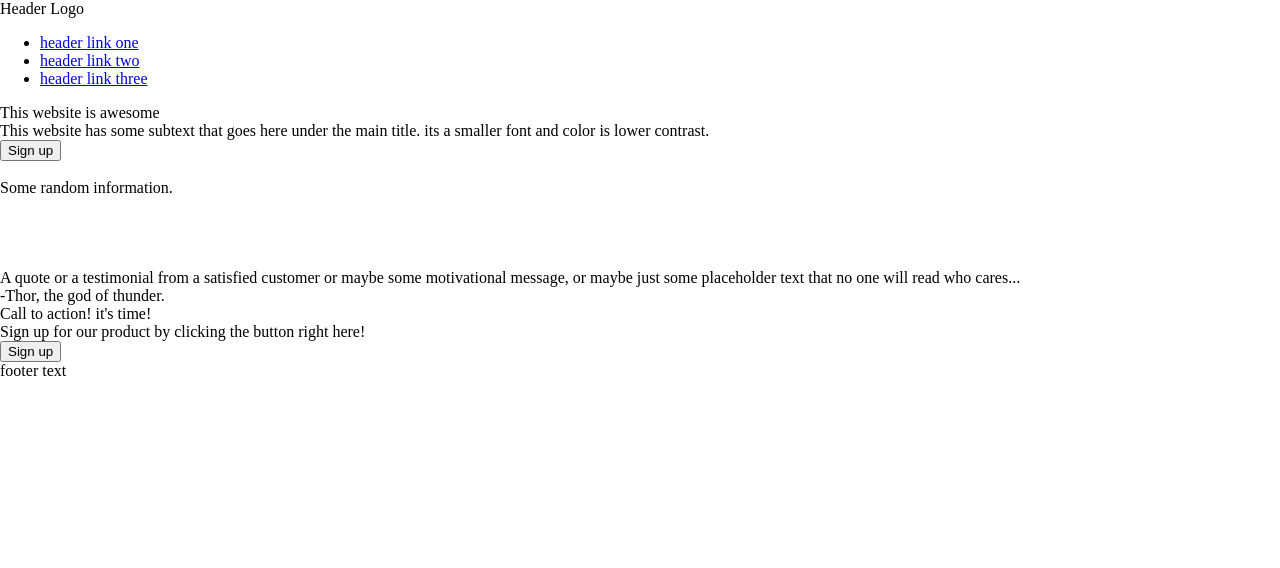
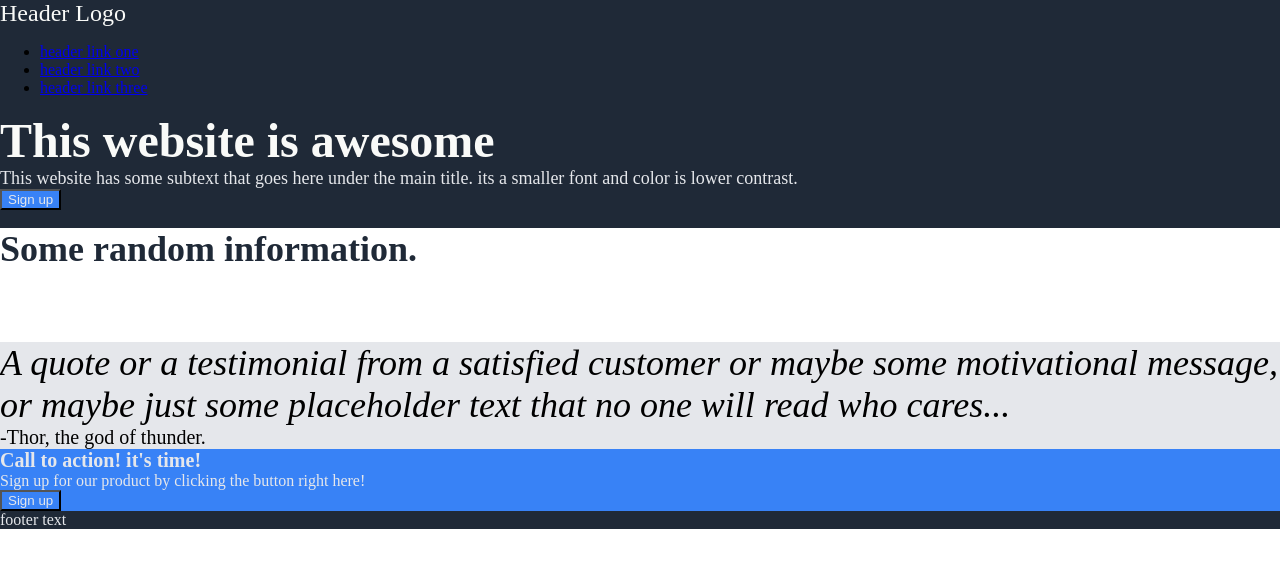
Before and after one commit to Sammy930/landing-page, a plain HTML site: page index.html in a window 1280 px wide. Drawn offline with Linux system fonts and the light colour scheme.

Commit message:
Apply colors and font styles to various elements
Add a background color for each section of the page
and apply the appropriate color/font style/font size
to text elements

```diff
--- a/style.css
+++ b/style.css
@@ -8,3 +8,62 @@ html {
 body {
     margin: 0;
 }
+
+.hero,
+.footer {
+  background: #1F2937;
+}
+
+.logo {
+  font-size: 24px;
+  color: #F9FAF8;
+}
+
+.main-text {
+  font-size: 48px;
+  font-weight: 900;
+  color: #F9FAF8;
+}
+
+.secondary-text {
+  font-size: 18px;
+  color: #E5E7EB;
+}
+
+button {
+  background-color: #3882F6;
+  color: #E5E7EB;
+}
+
+.info-header {
+  font-size: 36px;
+  font-weight: 900;
+  color: #1F2937;
+}
+
+.quote {
+  background-color: #E5E7EB;
+}
+
+.quote-text {
+  font-size: 36px;
+  font-weight: 100;
+  font-style: italic;
+}
+
+.quote-author {
+  font-size: 20px;
+}
+.call-to-action {
+  background-color: #3882F6;
+  color: #E5E7EB;
+}
+
+.call-text {
+  font-size: 20px;
+  font-weight: 900;
+}
+
+.footer-text {
+  color: #E5E7EB;
+}
```
